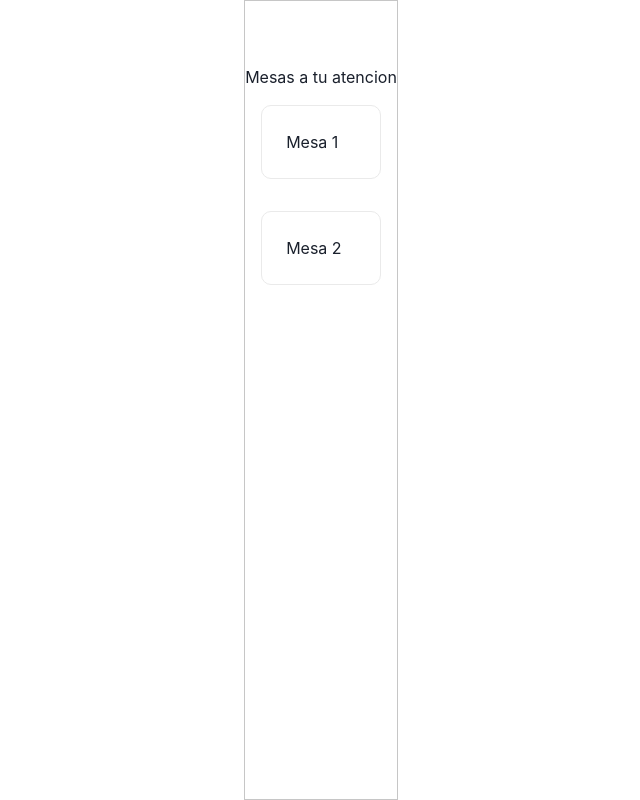
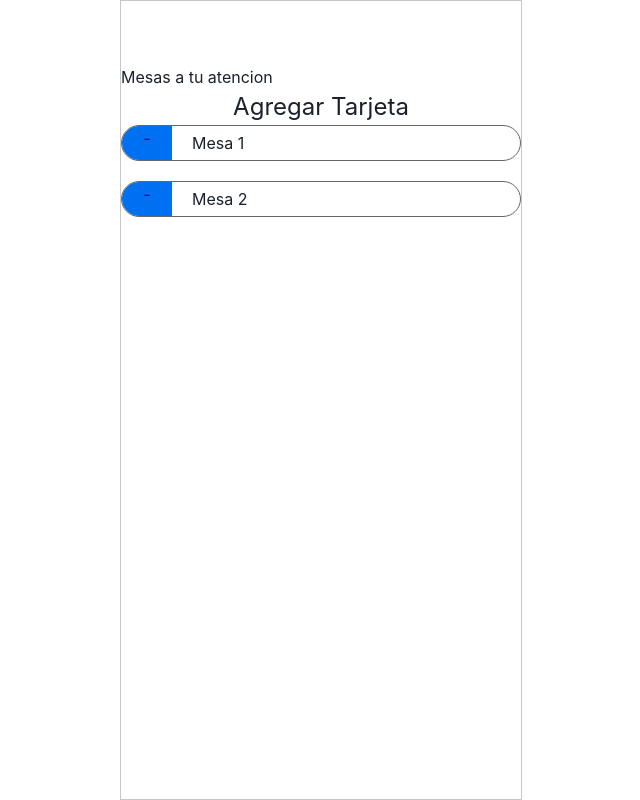
Before and after one commit to angelonico/CuentasClarisimas, a Next.js app: page / in a window 1280 px wide. Shown: the whole page, without its empty margins (319-959 px from the left). Built offline with nearby package versions, Linux system fonts and the light colour scheme.

Commit message:
Implementado addComponent en index

```diff
--- a/pages/index.js
+++ b/pages/index.js
@@ -2,9 +2,8 @@ import Head from "next/head";
 import Link from "next/link";
 import Layout from "../components/layout";
 import TodoItem from "../components/todoItem";
-
-
-import { useEffect } from "react";
+import { useState, useEffect } from "react";
+import Tarjeta from "../components/tarjeta";
 
 export async function getServerSideProps(context) {
   const res = await fetch("http://localhost:3000/data/todo.json");
@@ -21,8 +20,31 @@ export async function getServerSideProps(context) {
   };
 }
 
+const Index = ({data}) => {
+  const [likes, setLikes] = useState(3);
+  const elementos = [
+    { texto: "Mesa 1" },
+    { texto: "Mesa 2" },
+  ];
+  const [elementos2, setElementos2] = useState([
+    { texto: "Mesa 1" },
+    { texto: "Mesa 2" },
+  ]);
 
-const Index = ({data}) => {
+  //useEffect(() => setElementos2([]), []);
+
+  function addLike() {
+    setLikes(likes + 1);
+  }
+
+  const addElemento = (tex) => {
+    const newElementos2 = [...elementos2, { texto: tex}];
+
+    setElementos2(newElementos2);
+    addLike();
+  };
+
+
   return(
     <div className="container" id="principal">
       <Head>
@@ -30,12 +52,18 @@ const Index = ({data}) => {
       </Head>
       <main>
         <h1>Mesas a tu atencion</h1>
-        <div className="grid">
-            <a className="card" href="mesa">Mesa 1</a>
+        <div className="description">
+          <button
+            id="botonTarjeta"
+            onClick={() => addElemento("Mesa " + likes)}
+          >
+            Agregar Tarjeta
+          </button>
         </div>
-        <div className="grid">
-            <a className="card" href="mesa">Mesa 2</a>
-        </div>
+        {elementos2.map((item, index) => (
+          <a href="mesa"><Tarjeta texto={item.texto} /></a>
+        ))}
+
       </main>
 
     </div>
```
